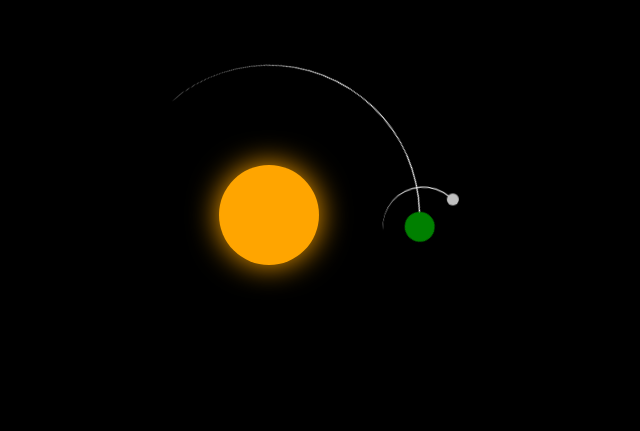
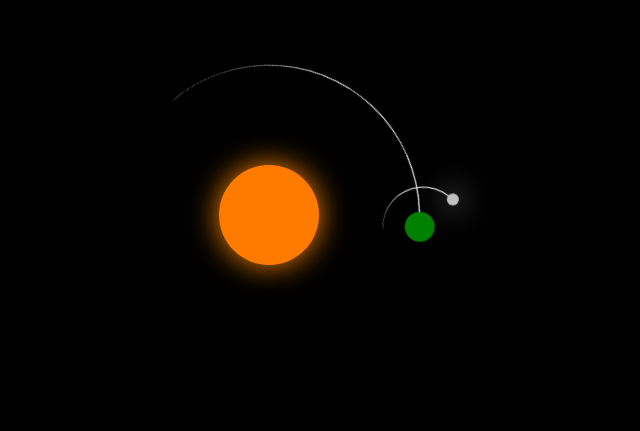
Before and after one commit to Mhmud908/Web-Development, a plain HTML site: page Solar_S.html in a window 1280 px wide. Shown: the part 185-616 px from the top of the page, without its empty margins (371-1011 px from the left). Drawn offline with Linux system fonts and the light colour scheme.

Commit message:
"updated"

```diff
--- a/Solar_S.html
+++ b/Solar_S.html
@@ -23,16 +23,17 @@ body {
     left: 15em;
     width: 10em;
     height: 10em;
-    background-color: orange;
+    background-color: rgb(255, 123, 0);
     border-radius: 50%;
-    box-shadow: 0 0 3em orange;
+    box-shadow: 0 0 3em rgb(255, 136, 0);
 }
 .earth,.moon {
     position: absolute;
     border-style: solid;
-    border-color: white transparent transparent transparent;
-    border-width: 0.1em 0.1em 0 0;
+    border-color: rgb(255, 255, 255) transparent transparent transparent;
+    border-width: 0.15em 0.1em 0 0;
     border-radius: 50%;
+
 }
 .earth {
     top: 5em;
@@ -40,6 +41,7 @@ body {
     width: 30em;
     height: 30em;
     animation: orbit 36.5s linear infinite;
+    /* border: 0.1px solid rgb(134, 130, 130); */
 }
 .moon {
     top: 0;
@@ -47,6 +49,7 @@ body {
     width: 8em;
     height: 8em;
     animation: orbit 2.7s linear infinite;
+    /* box-shadow: 0 0 3em rgb(255, 136, 0); */
 }
 .earth::before,
 .moon::before {
@@ -67,6 +70,7 @@ body {
     width: 1.2em;
     height: 1.2em;
     background-color: silver;
+     box-shadow: 0 0 3em rgb(255, 255, 255);
 }
 @keyframes orbit {
     to {
```
